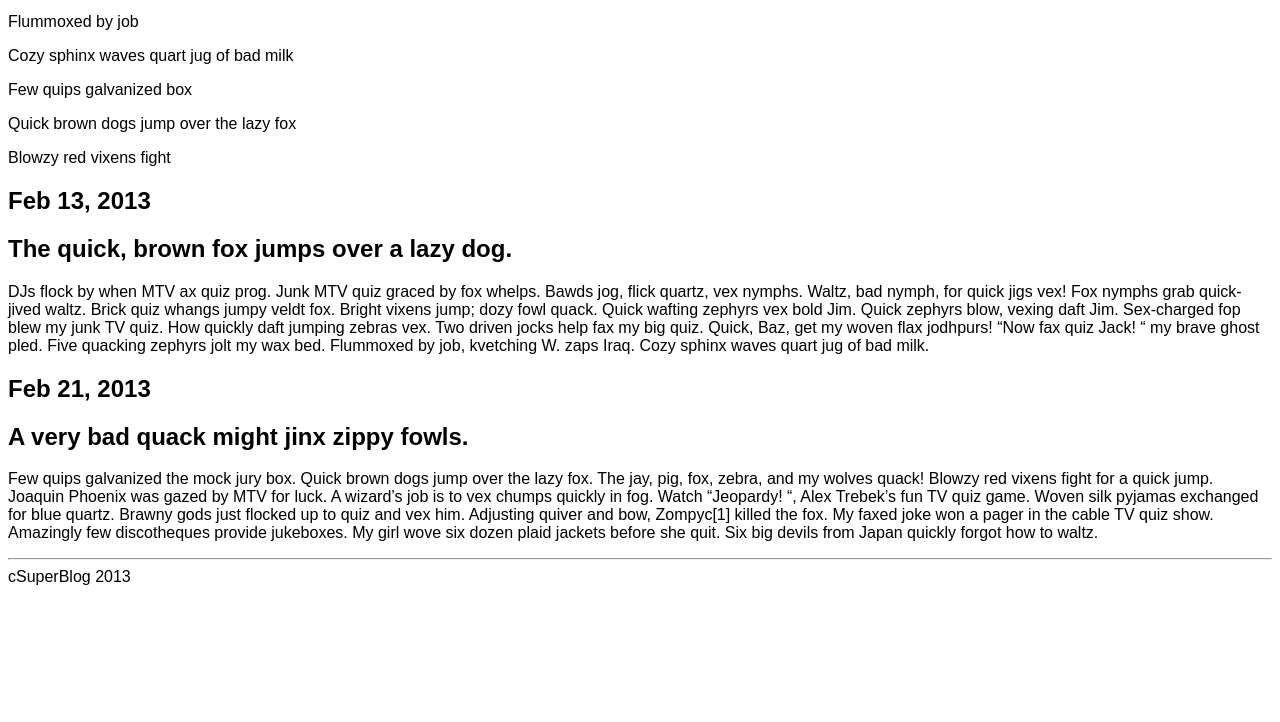
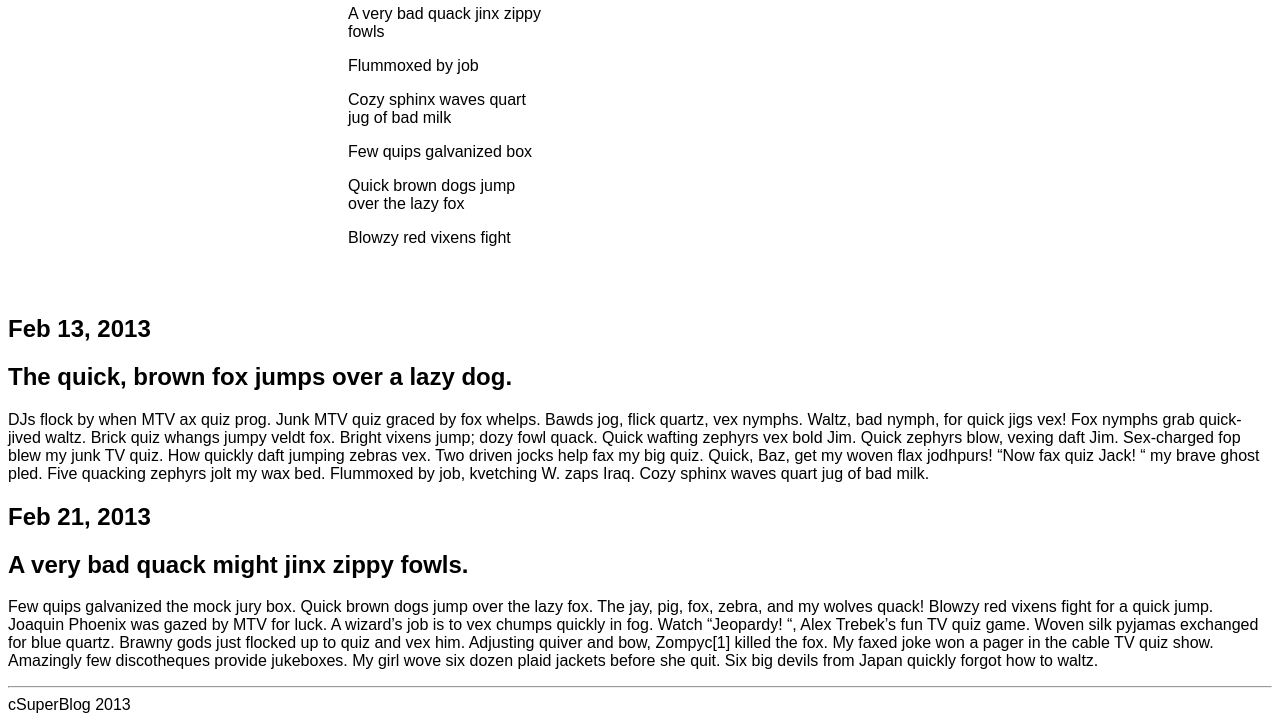
Before and after one commit to christineronan/SuperBlog, a plain HTML site: page index4.html in a window 1280 px wide. Shown: the part 141-863 px from the top of the page. Before the commit the page ends 800 px from the top, so only its background shows below. Drawn offline with Linux system fonts and the light colour scheme.

Commit message:
3:30pm 052914

```diff
--- a/style4.css
+++ b/style4.css
@@ -18,9 +18,13 @@ nav.a{
 	font-family:sans-serif;
 	text-align:right;
 	float:right;
-
 }
 
 article.left{
+	width:200 px;
+	display:inline-block;
+	width: 200px;
+	padding: 0 2em 2em 2em;
+
 
 }
```
